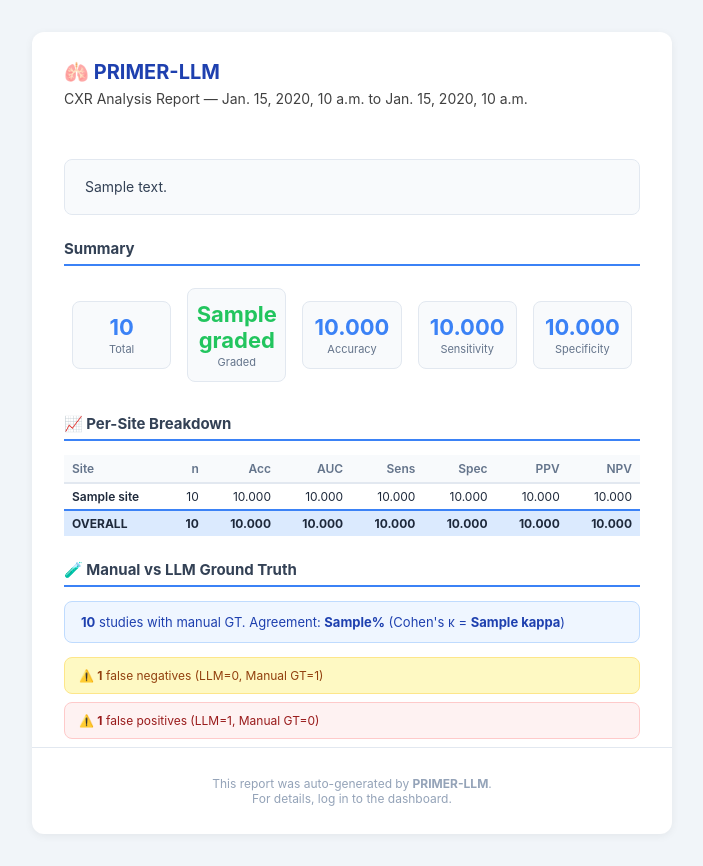
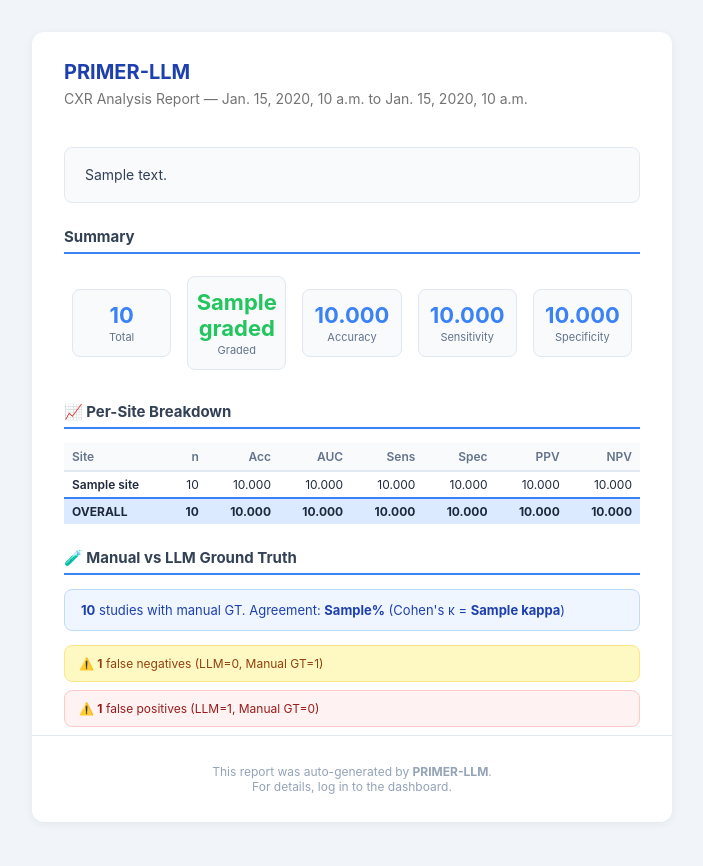
Before and after one commit to covie154/cxr-audit-site, a Django app: template django-app/report/templates/report/email_report.html in a window 1280 px wide. Shown: the whole page, without its empty margins (288-991 px from the left). After the commit the page ends 822 px from the top, so only its background shows below. Run offline with Django 5.2, Linux system fonts and the light colour scheme; the template is opened without the code that fills it: most values are stand-ins (such as "Sample title", 1, 10 or a date in 2020).

Commit message:
More style fixes

```diff
--- a/django-app/report/templates/report/email_report.html
+++ b/django-app/report/templates/report/email_report.html
@@ -15,9 +15,9 @@
 
 <!-- Header -->
 <tr>
-<td style="padding:28px 32px;">
-    <h1 style="margin:0;font-size:20px;font-weight:700;color:#1e40af;">🫁 PRIMER-LLM</h1>
-    <p style="margin:6px 0 0;font-size:14px;color:rgba(0, 0, 0, 0.75);">CXR Analysis Report — {{ date_from }} to {{ date_to }}</p>
+<td style="padding:28px 32px 16px;">
+    <h1 style="margin:0;font-size:20px;font-weight:700;color:#1e40af;">PRIMER-LLM</h1>
+    <p style="margin:6px 0 0;font-size:14px;color:rgba(0, 0, 0, 0.55);">CXR Analysis Report — {{ date_from }} to {{ date_to }}</p>
 </td>
 </tr>
 
@@ -25,7 +25,7 @@
 {% if note %}
 <tr>
 <td style="padding:24px 32px 0;">
-    <div style="background:#f8fafc;border:1px solid #e2e8f0;border-radius:8px;padding:16px 20px;font-size:14px;color:#334155;line-height:1.6;white-space:pre-line;">{{ note }}</div>
+    <div style="background:#f8fafc;border:1px solid #e2e8f0;border-radius:8px;padding:16px 20px;font-size:14px;color:#334155;line-height:1.6;">{{ note|linebreaksbr }}</div>
 </td>
 </tr>
 {% endif %}
```
